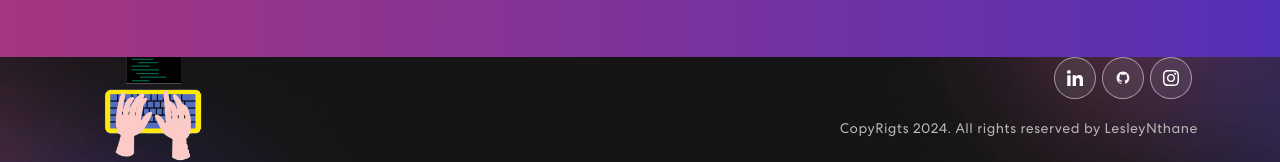
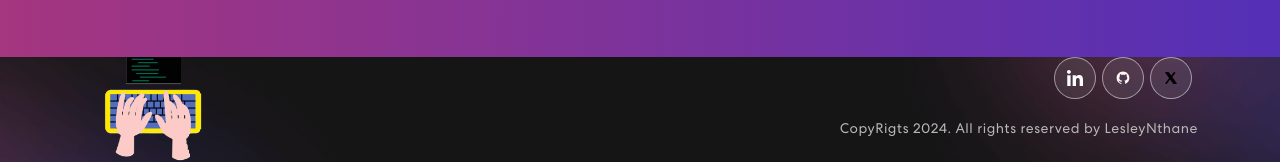
Before and after one commit to LesleyNthane/personal-portfolio, a React (Create React App) app: page / in a window 1280 px wide. Shown: the part 3076-3238 px from the top of the page. Built offline with nearby package versions, Linux system fonts and the light colour scheme.

Commit message:
Deploy settings favicon and titles gain

```diff
--- a/src/components/Footer.js
+++ b/src/components/Footer.js
@@ -3,7 +3,7 @@
 import logo from "../assets/img/logo1.png";
 import navIcon1 from '../assets/img/nav-icon1.svg';
 import navIcon2 from '../assets/img/nav-icon2.svg';
-import navIcon3 from '../assets/img/nav-icon3.svg';
+import navIcon3 from '../assets/img/icons8-twitterx2.svg';
 
 export const Footer = () => {
     return (
@@ -18,7 +18,7 @@
                         <div className="social-icon">
                             <a href="https://linkedin.com/in/lesley-nthane-179386274"><img src={navIcon1} /></a>
                             <a href="https://github.com/LesleyNthane/"><img src={navIcon2} /></a>
-                            <a href=""><img src={navIcon3} /></a>
+                            <a href="https://x.com/lesley_nthane"><img src={navIcon3} /></a>
                         </div>
                         <p>CopyRigts 2024. All rights reserved by LesleyNthane</p>
                     </Col>
--- a/src/components/NavBar.js
+++ b/src/components/NavBar.js
@@ -56,7 +56,7 @@
             <div className="social-icon">
                 <a href="https://linkedin.com/in/lesley-nthane-179386274"><img src={navIcon1} alt="LinkedIn Icon" /></a>
                 <a href="https://github.com/LesleyNthane/"><img src={navIcon2} alt="Github Icon" /></a>
-                <a href="#"><img src={navIcon3} alt="" /></a>
+                <a href="https://x.com/lesley_nthane"><img src={navIcon3} alt="" /></a>
             </div>
             <a href="#connect"><button className="vvd" onClick={() => console.log('connect')}><span>Let's Connect</span></button></a>
           </span>
```
